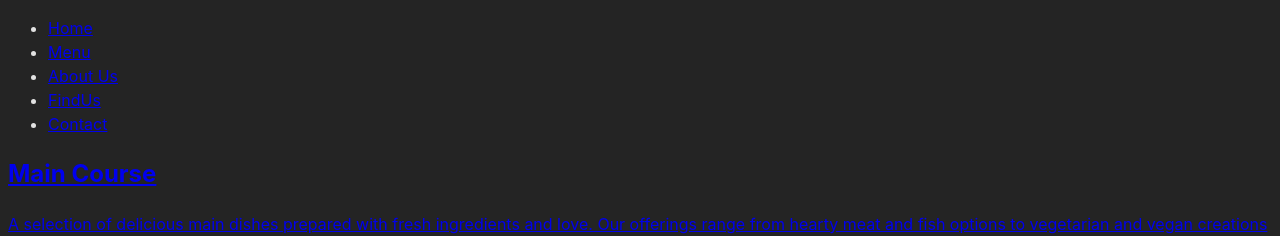
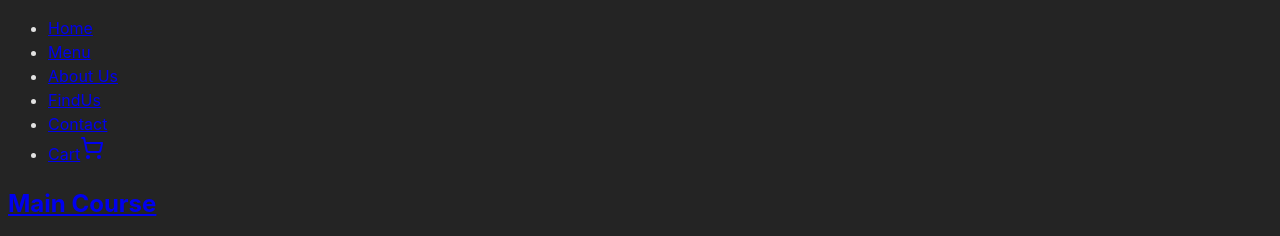
Before and after one commit to Khambazarov/react-final-project-olivia-renat, a React (Vite) app: page /menu/side/11 in a window 1280 px wide. Shown: the top 236 px of the page. Built offline with nearby package versions, Linux system fonts and the light colour scheme.

Commit message:
add cart

```diff
--- a/src/App.tsx
+++ b/src/App.tsx
@@ -29,6 +29,27 @@ function App() {
           <li>
             <NavLink to="contact">Contact</NavLink>
           </li>
+          <li>
+            <NavLink to="cart">
+              Cart
+              <svg
+                xmlns="http://www.w3.org/2000/svg"
+                width="24"
+                height="24"
+                viewBox="0 0 24 24"
+                fill="none"
+                stroke="currentColor"
+                strokeWidth="2"
+                strokeLinecap="round"
+                strokeLinejoin="round"
+                className="lucide lucide-shopping-cart"
+              >
+                <circle cx="8" cy="21" r="1" />
+                <circle cx="19" cy="21" r="1" />
+                <path d="M2.05 2.05h2l2.66 12.42a2 2 0 0 0 2 1.58h9.78a2 2 0 0 0 1.95-1.57l1.65-7.43H5.12" />
+              </svg>
+            </NavLink>
+          </li>
         </ul>
         <Outlet />
       </nav>
@@ -43,6 +64,7 @@ function App() {
         <Route path="about-us" element={<AboutUs />} />
         <Route path="find-us" element={<FindUs />} />
         <Route path="contact" element={<Contact />} />
+        <Route path="cart" element={<Cart />} />
 
         {/* catch all other not found pages */}
         <Route path="*" element={<Navigate to="/" />} />
@@ -51,4 +73,53 @@ function App() {
   );
 }
 
+function Cart() {
+  const cartProduct = JSON.parse(localStorage.getItem("products") || "[]");
+
+  function totalProductPrice(price: string, count: string) {
+    const replaceUnderscoreToDot = price.replace("_", "");
+    return (Number(replaceUnderscoreToDot) * Number(count)) / 100;
+  }
+
+  function totalPrice() {
+    let price = 0;
+    cartProduct.map(
+      (product: { id: string; name: string; price: string; count: string }) => {
+        price += totalProductPrice(product.price, product.count);
+      }
+    );
+    console.log(price);
+    return price;
+  }
+
+  return (
+    <>
+      {cartProduct.length > 0 ? (
+        <>
+          {cartProduct.map(
+            (product: {
+              id: string;
+              name: string;
+              price: string;
+              count: string;
+            }) => (
+              <div key={product.id}>
+                <h3>{product.name}</h3>
+                <div>Product Price: {product.price.replace("_", ",")}€</div>
+                <div>Amount: {product.count}</div>
+                <div>
+                  Price: {totalProductPrice(product.price, product.count)}€
+                </div>
+              </div>
+            )
+          )}
+          <div>Total Price: {totalPrice()}€</div>
+        </>
+      ) : (
+        <div>Cart is empty</div>
+      )}
+    </>
+  );
+}
+
 export default App;
```
Also changed, not shown: src/components/menu/DishDetails.tsx (+0 -119 lines).
